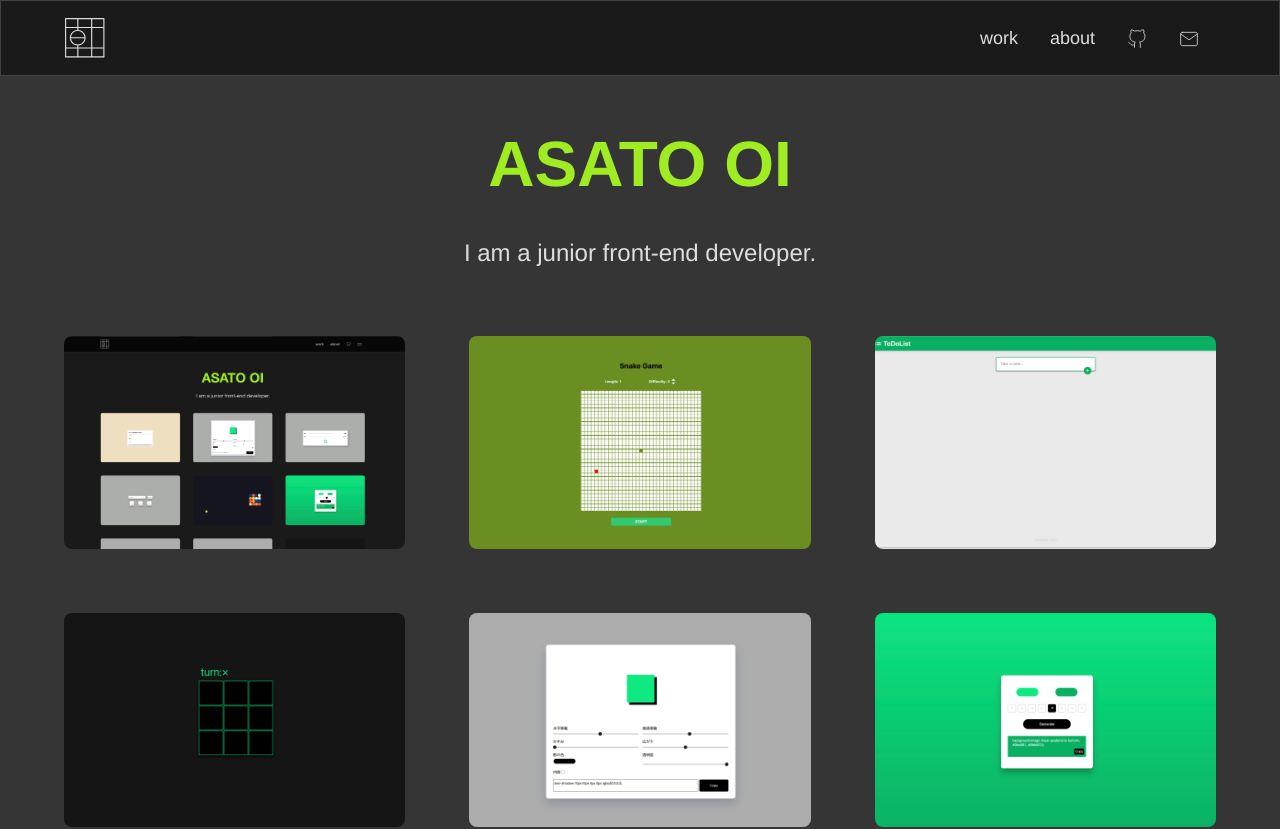
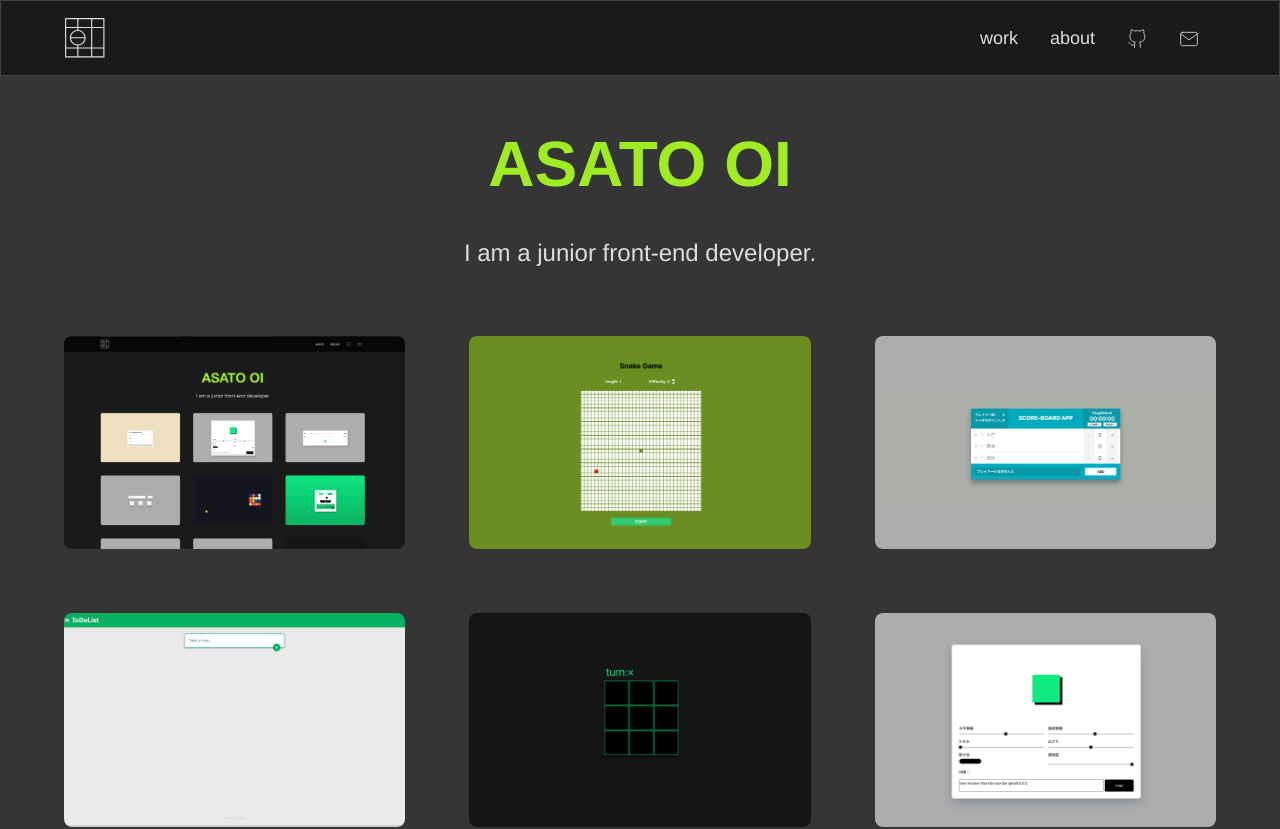
Before and after one commit to asato-oi/portfolio-app, a React (Create React App) app: page / in a window 1280 px wide. Shown: the top 829 px of the page. Built offline with nearby package versions, Linux system fonts and the light colour scheme.

Commit message:
Add "score-board-appの追加"

```diff
--- a/src/data/WorkData.ts
+++ b/src/data/WorkData.ts
@@ -43,6 +43,20 @@ export const WorkData: WorkType[] = [
     ],
     tags: ["React.js", "CSS"],
     code: "https://github.com/AsatoOi/react-snake-app.git",
+  },
+  {
+    id: "scoreboard-app",
+    name: "Score Board アプリ",
+    description: "Reactを使った、スコアボードとストップウォッチアプリ。",
+    year: "2022.05",
+    url: "https://fastidious-meringue-2ec656.netlify.app/",
+    thumbnail: "/images/score-board-app/score-board.png",
+    images: [
+      "/images/score-board-app/score-board.png",
+      "/images/score-board-app/score-board1.png",
+    ],
+    tags: ["React.js", "CSS"],
+    code: "https://github.com/AsatoOi/score-board.git",
   },
   {
     id: "todo",
```
Also changed, not shown: public/images/score-board-app/score-board.png (added), public/images/score-board-app/score-board1.png (added).
